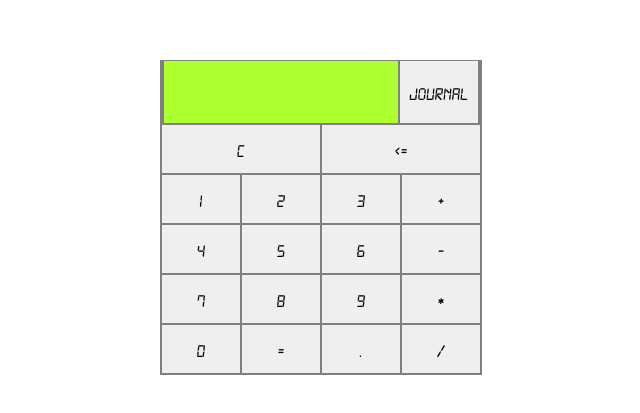
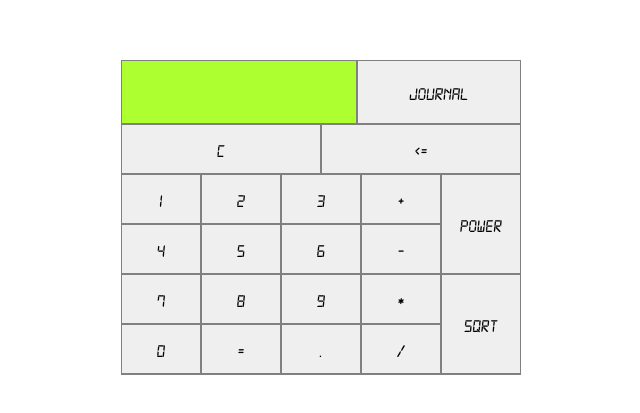
Before and after one commit to shchyar/calc, a plain HTML site: page index.html in a window 1280 px wide. Shown: the part 183-596 px from the top of the page, without its empty margins (319-959 px from the left). Drawn offline with Linux system fonts and the light colour scheme.

Commit message:
добавил кнопку степеней power

```diff
--- a/index.html
+++ b/index.html
@@ -37,10 +37,14 @@
                     </div>
                 </div>
                 <div class="math">
-                    <input type="button" class="button" value="+" id="+" onclick="insert('+')">
+                    <input type="button" class="button " value="+" id="+" onclick="insert('+')">
                     <input type="button" class="button" value="-" id="-" onclick="insert('-')">
                     <input type="button" class="button" value="*" id="*" onclick="insert('*')">
                     <input type="button" class="button" value="/" id="/" onclick="insert('/')">
+                </div>
+                <div class = sqrs>
+                    <input type="button" class="button right" value="power" id="power" onclick="power()">
+                    <input type="button" class="button right" value="sqrt" id="sqrt" onclick="sqrt()">
                 </div>
             </div>
         </div>
--- a/script.js
+++ b/script.js
@@ -64,6 +64,19 @@ const insert = (num) => {
 
 };
 
+const power = () => {
+    //document.form.textview.value = ('POWER');
+    let res = document.form.textview.value;
+    document.form.textview.value = (res+ ' '  + '** ' );
+    let input = document.querySelector("input");
+    input.focus();
+    input.selectionStart = input.value.length;
+};
+
+const sqrt = () => {
+    document.form.textview.value = ('SQRT');
+};
+
 const result = () => {
 
     let date = new Date();
--- a/style.css
+++ b/style.css
@@ -1,6 +1,6 @@
 
 .place{
-    width: 322px;
+    width: 400px;
     height: 315px;
     display: flex;
     flex-direction: column;
@@ -15,7 +15,7 @@
 }
 .string{
 
-    width: 95%;
+    width: 100%;
 
 }
 .string:focus{
@@ -63,8 +63,11 @@
 }
 .head {
 
-    width: 160px;
+    width: 200px;
 
+}
+.right{
+    height: 100px;
 }
 form{
     display: flex;
@@ -82,6 +85,7 @@ input {
 }
 .journ{
     height: 100%;
+    width: 200px;
 }
 
 
@@ -94,7 +98,7 @@ input {
 
 #hidden{
     margin: 0 auto;
-    width: 318px;
+    width: 398px;
     height: 250px;
     font-family: "digital";
     border: grey solid 1px;
```
